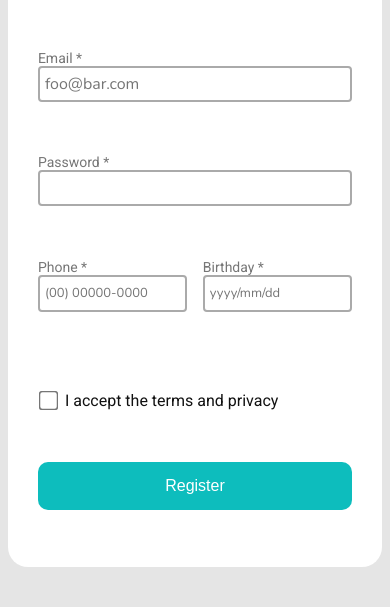
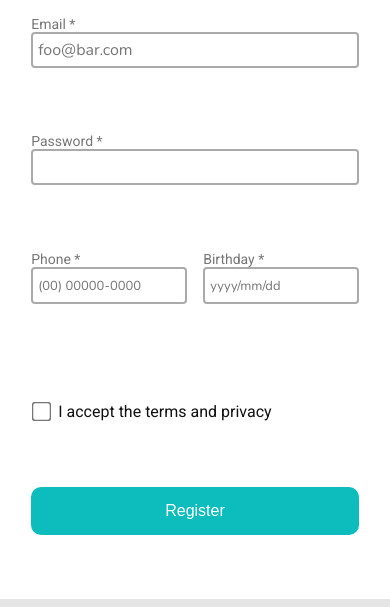
Before and after one commit to rodriguesecerqueira/Project, a plain HTML site: page index.html in a window 390 px wide. Shown: the part 245-852 px from the top of the page. Drawn offline with nearby package versions, Linux system fonts and the light colour scheme.

Commit message:
simple display adjusts

```diff
--- a/css/style.css
+++ b/css/style.css
@@ -3,6 +3,7 @@ html, body {
 }
 
 body{
+    margin: 0px;
     display: flex;
     font-family: "Roboto", Helvetica, Arial, sans-serif;
     color: #111111;
@@ -165,6 +166,13 @@ input[type=checkbox] {
 
 @media (max-width: 600px){
 
+    .container{
+        height: 100%;
+        width: 100%;
+        border: none;
+        border-radius: 0px;
+    }
+
     /* LOGO */
 
     #logo{
--- a/js/main.js
+++ b/js/main.js
@@ -12,7 +12,9 @@ register.addEventListener("click", validate)
 };*/
 
 function validate(){
+
     var form = document.getElementById('form');
+
     if(namecheck() = true){
         alert(form.fullnamein.value);
     }else{
```
